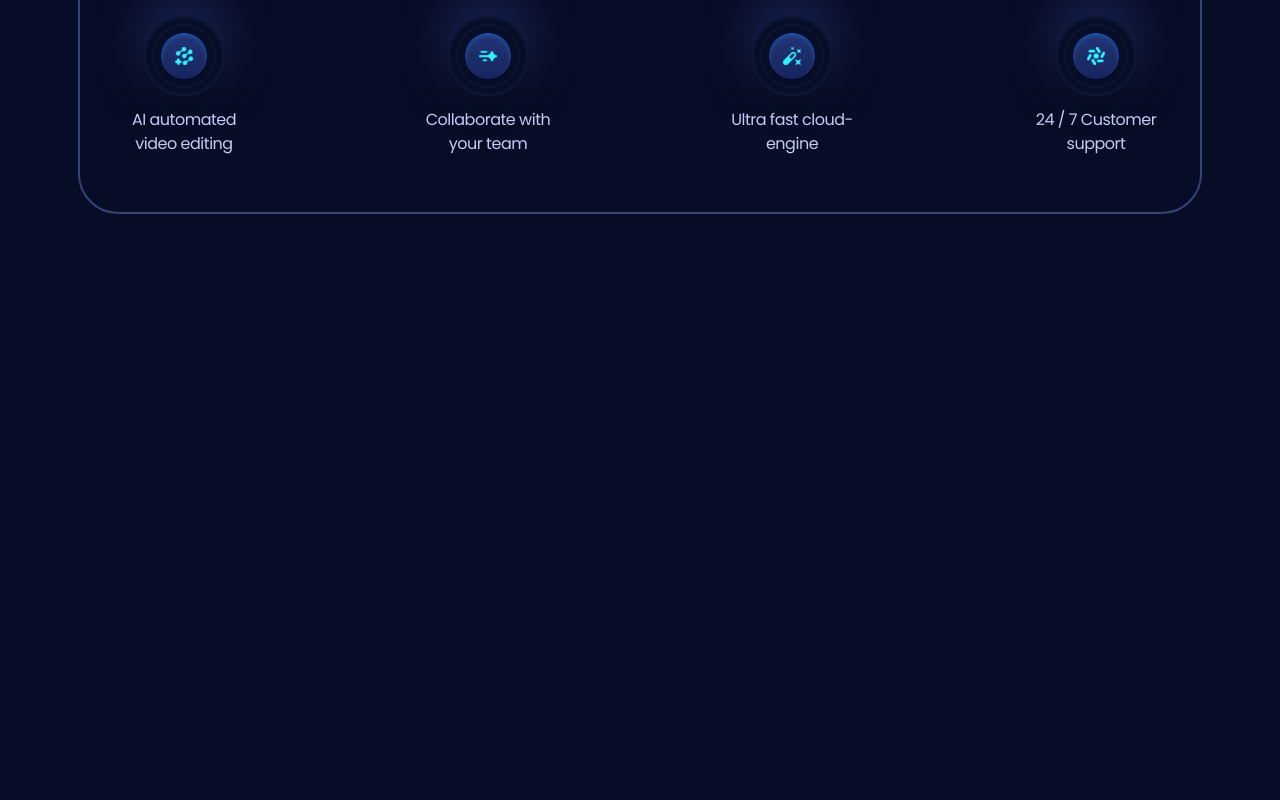
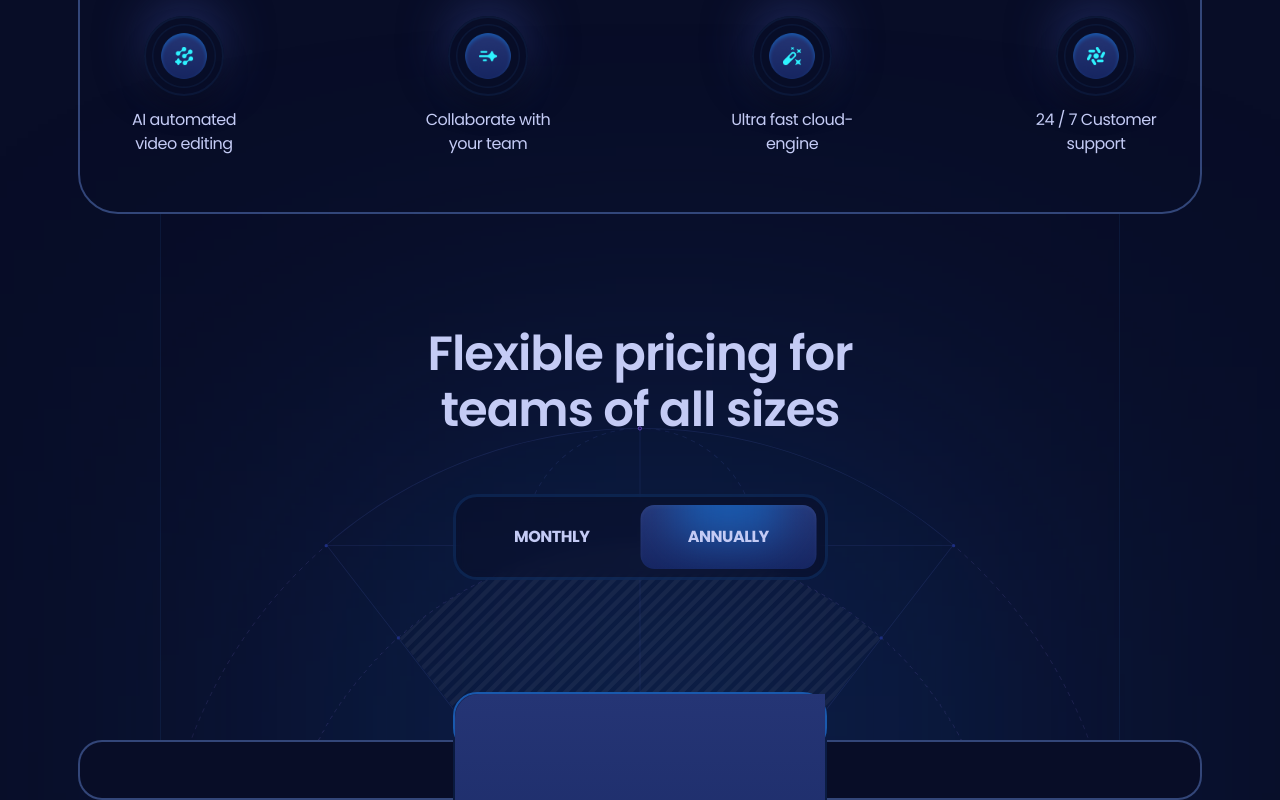
Before and after one commit to alecbideri/xora, a React (Vite) app: page / in a window 1280 px wide. Shown: the part 1468-2268 px from the top of the page. Before the commit the page ends 1682 px from the top, so only its background shows below. Built offline with nearby package versions, Linux system fonts and the light colour scheme.

Commit message:
Current working on the pricing section

```diff
--- a/src/App.jsx
+++ b/src/App.jsx
@@ -1,6 +1,7 @@
 import Header from "./sections/Header.jsx";
 import Hero from "./sections/Hero.jsx";
 import Feautures from "./sections/Feautures.jsx";
+import Pricing from "./sections/Pricing.jsx";
 
 const App = () => {
   return (
@@ -8,6 +9,7 @@ const App = () => {
       <Header />
       <Hero />
       <Feautures />
+      <Pricing />
     </main>
   );
 };
--- a/src/constants/index.js
+++ b/src/constants/index.js
@@ -45,3 +45,51 @@ export const details = [
     title: "24 / 7 Customer support",
   },
 ];
+
+export const plans = [
+  {
+    id: "0",
+    title: "Core",
+    priceMonthly: 19,
+    priceYearly: 12,
+    caption: "Best for solo creators",
+    features: [
+      "100MB Cloud storage",
+      "100+ prompt templates",
+      "5 projects",
+      "24/7 support",
+    ],
+    icon: "/images/circle.svg",
+    logo: "/images/plan-1.png",
+  },
+  {
+    id: "1",
+    title: "Overdrive",
+    priceMonthly: 79,
+    priceYearly: 59,
+    caption: "Most popular plan",
+    features: [
+      "All Starter features",
+      "1TB additional storage",
+      "Unlimited projects",
+      "Analytics",
+    ],
+    icon: "/images/triangle.svg",
+    logo: "/images/plan-2.png",
+  },
+  {
+    id: "2",
+    title: "Team",
+    priceMonthly: 39,
+    priceYearly: 29,
+    caption: "Exclusively for teams",
+    features: [
+      "All Overdrive features",
+      "10TB additional storage",
+      "50% off per member",
+      "Real-time collaboration",
+    ],
+    icon: "/images/hexagon.svg",
+    logo: "/images/plan-3.png",
+  },
+];
--- a/src/index.css
+++ b/src/index.css
@@ -210,5 +210,44 @@
     }
   }
 
+  .pricing-head_btn {
+    @apply text-[16px] font-bold leading-[24px] relative z-2 h-16 flex-1 uppercase text-p5 transition-colors duration-500 hover:text-p4;
+  }
 
+  .pricing-head_before {
+    @apply before:absolute before:-bottom-44 before:left-1/5 before:h-96 before:w-13/20 before:bg-s4/50 before:blur-[200px] before:content-[''];
+  }
+
+  .pricing-head_btn_before {
+    @apply before:absolute before:-top-16 before:left-9 before:right-9 before:bg-s4 before:blur-xl before:content-[""];
+  }
+
+  .pricing-bg {
+    @apply pointer-events-none absolute -bottom-16 left-[calc(50%-480px)] z-2 mx-auto w-960;
+  }
+
+  .scroll-hide::-webkit-scrollbar {
+    display: none;
+  }
+
+  .scroll-hide {
+    -ms-overflow-style: none; /* IE and Edge */
+    scrollbar-width: none; /* Firefox */
+  }
+
+  .pricing-plan_first {
+    @apply first:rounded-bl-3xl first:rounded-tl-3xl lg:first:border-r-0;
+  }
+
+  .pricing-plan_last {
+    @apply last:rounded-br-3xl last:rounded-tr-3xl lg:last:border-l-0;
+  }
+
+  .pricing-plan_odd {
+    @apply odd:border-s3 odd:bg-s1 lg:odd:mt-12;
+  }
+
+  .pricing-plan_even {
+    @apply  even:bg-[linear-gradient(#1b275a,#0e1434)] even:rounded-bl-3xl even:rounded-br-3xl even:rounded-tl-3xl even:rounded-tr-3xl even:border-s4;
+  }
 }
--- a/src/sections/Feautures.jsx
+++ b/src/sections/Feautures.jsx
@@ -10,7 +10,7 @@ const Features = () => {
         <div className="container">
           <div className="relative border-2 border-s3 rounded-7xl md:overflow-hidden max-md:border-none max-md:rounded-none">
             {/* Feature Sections in a Flex Row */}
-            <div className="flex md:flex-wrap flex-nowrap max-md:flex-col md:g7 max-md:gap-3">
+            <div className="flex md:flex-wrap flex-nowrap px-2 max-md:flex-col md:g7 max-md:gap-3">
               {features.map(({ id, icon, title, caption, text, button }) => (
                 <div
                   key={id}
--- a/src/sections/Header.jsx
+++ b/src/sections/Header.jsx
@@ -1,12 +1,6 @@
 import { Link as LinkScroll } from "react-scroll";
 import React, { useEffect } from "react";
 import clsx from "clsx";
-
-const NavLink = ({ title }) => (
-  <LinkScroll className="base-bold text-p4 uppercase transition duration-500 cursor-pointer hover:text-p1 max-lg:my-4 max-lg:!text-[32px] max-lg:!font-semibold max-lg:!leading-[40px]">
-    {title}
-  </LinkScroll>
-);
 
 const Header = () => {
   const [hasScrolled, setHasScrolled] = React.useState(true);
@@ -23,6 +17,20 @@ const Header = () => {
       window.removeEventListener("scroll", handleScroll);
     };
   }, []);
+
+  const NavLink = ({ title }) => (
+    <LinkScroll
+      onClick={() => setIsOpen(false)}
+      to={title}
+      offset={-100}
+      spy
+      smooth
+      activeClass="nav-active"
+      className="base-bold text-p4 uppercase transition duration-500 cursor-pointer hover:text-p1 max-lg:my-4 max-lg:!text-[32px] max-lg:!font-semibold max-lg:!leading-[40px]"
+    >
+      {title}
+    </LinkScroll>
+  );
 
   return (
     <header
--- /dev/null
+++ b/src/sections/Pricing.jsx
@@ -0,0 +1,74 @@
+import React from "react";
+import { Element } from "react-scroll";
+import clsx from "clsx";
+import { plans } from "../constants/index.js";
+
+const Pricing = () => {
+  const [monthlyData, setMonthlyData] = React.useState(false);
+
+  return (
+    <section>
+      <Element name="pricing">
+        <div className="container">
+          {/*Title and background of the pricing section*/}
+
+          <div className="max-w-960 pricing-head_before relative mx-auto border-l border-r  border-s2 bg-s1/50 pb-40 pt-28 max-xl:max-w-4xl max-lg:border-none max-md:pb-32 max-md:pt-16">
+            <h3 className="h3 max-lg:h4 max-md:h5 z-3 relative mx-auto mb-14 max-w-lg text-center max-md:mb-11 max-sm:max-w-sm">
+              Flexible pricing for teams of all sizes
+            </h3>
+            <div className="relative z-4 mx-auto flex w-[375px] rounded-3xl border-[3px] border-s4/25 bg-s1/50 p-2 backdrop-blur-[6px] max-md:w-[310px]">
+              <button
+                className={clsx("pricing-head_btn", monthlyData && "text-p4")}
+                onClick={() => setMonthlyData(true)}
+              >
+                Monthly
+              </button>
+              <button
+                className={clsx("pricing-head_btn", !monthlyData && "text-p4")}
+                onClick={() => setMonthlyData(false)}
+              >
+                Annually
+              </button>
+              <div
+                className={clsx(
+                  "g4 rounded-14 before:h-100 pricing-head_btn_before absolute left-2 top-2 h-[calc(100%-16px)] w-[calc(50%-8px)] overflow-hidden shadow-400 transition-all duration-500",
+                  !monthlyData && "translate-x-full",
+                )}
+              />
+            </div>
+            <div className="pricing-bg">
+              <img
+                src="/images/bg-outlines.svg"
+                alt="outline"
+                width={960}
+                height={380}
+                className="relative z-2"
+              />
+              <img
+                src="/images/bg-outlines-fill.png"
+                alt="outline"
+                width={960}
+                height={380}
+                className="absolute inset-0 opacity-5 mix-blend-soft-light"
+              />
+            </div>
+          </div>
+          <div className="scroll-hide relative z-2 -mt-12 flex items-start max-xl:gap-5 max-xl:overflow-auto max-xl:pt-6">
+            {/*  Pricing section*/}
+            {plans.map((plan, index) => (
+              <div
+                key={plan.id}
+                className="pricing-plan_first pricing-plan_last pricing-plan_odd pricing-plan_even relative border-2 p-7 max-xl:min-w-80 max-lg:rounded-3xl xl:w-[calc(33.33%+2px)]"
+              >
+                {index === 1 && (
+                  <div className="g4 absolute h-330 left-0 right-0 top-0 z-1 rounded-tl-3xl rounded-tr-3xl-" />
+                )}
+              </div>
+            ))}
+          </div>
+        </div>
+      </Element>
+    </section>
+  );
+};
+export default Pricing;
```
